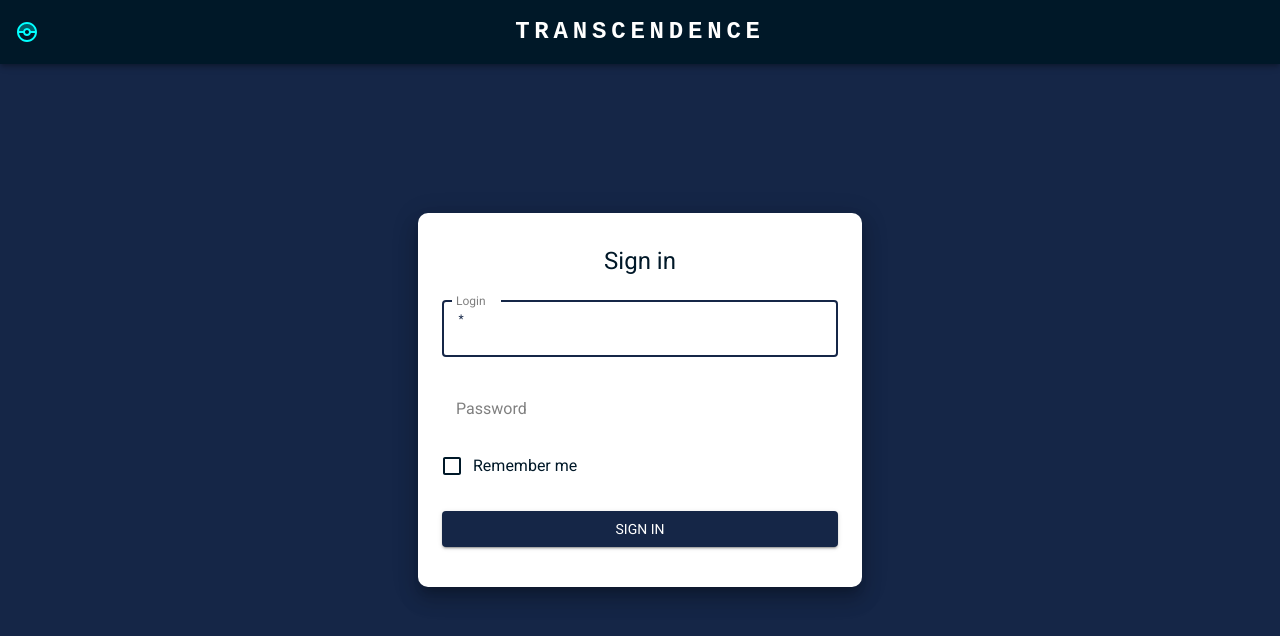
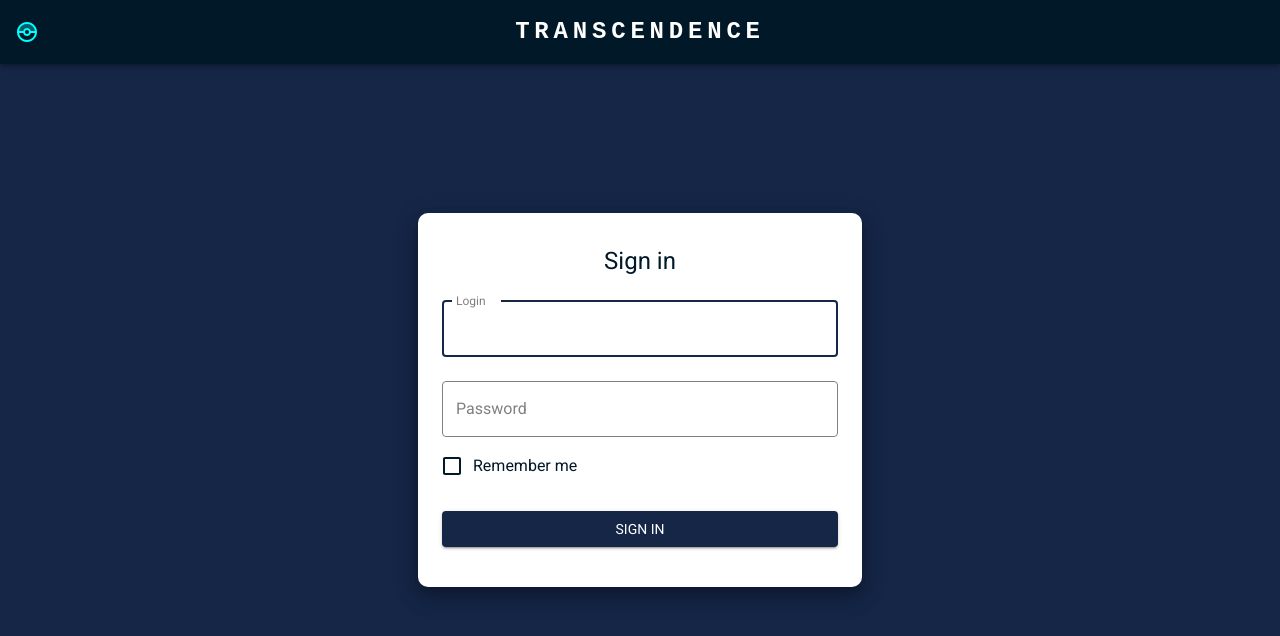
Before and after one commit to yann1731/ft_transcendence, a React (Create React App) app in the folder packages/front_end/: page / in a window 1280 px wide. Shown: the top 636 px of the page. Built offline with nearby package versions, Linux system fonts and the light colour scheme.

Commit message:
LoginPage Visual Finished

```diff
--- a/packages/front_end/src/Components/Login/LoginPage.tsx
+++ b/packages/front_end/src/Components/Login/LoginPage.tsx
@@ -5,11 +5,33 @@ import Checkbox from "@mui/material/Checkbox";
 import Box from "@mui/material/Box";
 import Typography from "@mui/material/Typography";
 import Container from "@mui/material/Container";
-import { useEffect } from "react";
+import { useEffect, useState } from "react";
 import { ThemeProvider } from '@mui/material/styles';
 import { theme } from '../../Theme';
+import { makeStyles } from "@mui/styles";
 
 export default function SignIn() {
+
+  const useStyles = makeStyles({
+      focusedTextField: {
+        '& .MuiOutlinedInput-root .MuiOutlinedInput-notchedOutline': {
+          borderColor: 'grey',
+          borderWidth: 1,
+        },
+        '& .MuiInputLabel-root': {
+          color: 'grey',
+          borderWidth: 1,
+        },
+        '& .MuiOutlinedInput-root:hover .MuiOutlinedInput-notchedOutline': {
+          borderColor: theme.palette.secondary.main, // Replace 'hover-color' with the desired hover color
+          borderWidth: 2,
+        },
+      },
+  });
+  const classes = useStyles();
+
+  const [email, setEmail] = useState("");
+  const [password, setPassword] = useState("");
 
   useEffect(() => {
     const handleResize = () => {
@@ -33,10 +55,13 @@ export default function SignIn() {
   const handleSubmit = (event: React.FormEvent<HTMLFormElement>) => {
     event.preventDefault();
     const data = new FormData(event.currentTarget);
-    console.log({
+    if (email != "" && password != "")
+      alert({
        email: data.get("email"),
        password: data.get("password"),
      });
+    setEmail("");
+    setPassword("");
   };
 
   return (
@@ -48,23 +73,26 @@ export default function SignIn() {
         </Typography>
         <Box component="form" onSubmit={handleSubmit} noValidate sx={{ mt: 1 }}>
           <TextField
+            className={classes.focusedTextField}
             margin="normal"
-            required
             fullWidth
             id="email"
             label={
               <Typography
-                style={{ color: 'grey' }} >
+                style={{ color: 'grey'}} >
                   Login
                 </Typography>
             }
             name="email"
             autoComplete="email"
             autoFocus
+            value={email}
+            onChange={(e) => setEmail(e.target.value)}
+            InputProps={{style: {color: 'black'}}}
             />
           <TextField
+            className={classes.focusedTextField}
             margin="normal"
-            required
             fullWidth
             name="password"
             label={
@@ -76,6 +104,9 @@ export default function SignIn() {
             type="password"
             id="password"
             autoComplete="current-password"
+            value={password}
+            onChange={(e) => setPassword(e.target.value)}
+            InputProps={{style: {color: 'black'}}}
             />
           <ThemeProvider theme={ theme }>
           <FormControlLabel
@@ -97,7 +128,7 @@ export default function SignIn() {
             Sign In
           </Button>
         </Box>
-        <br></br>
+        <br />
     </Container>
     );
 }
```
Lines whose indentation alone changed are shown as unchanged.
